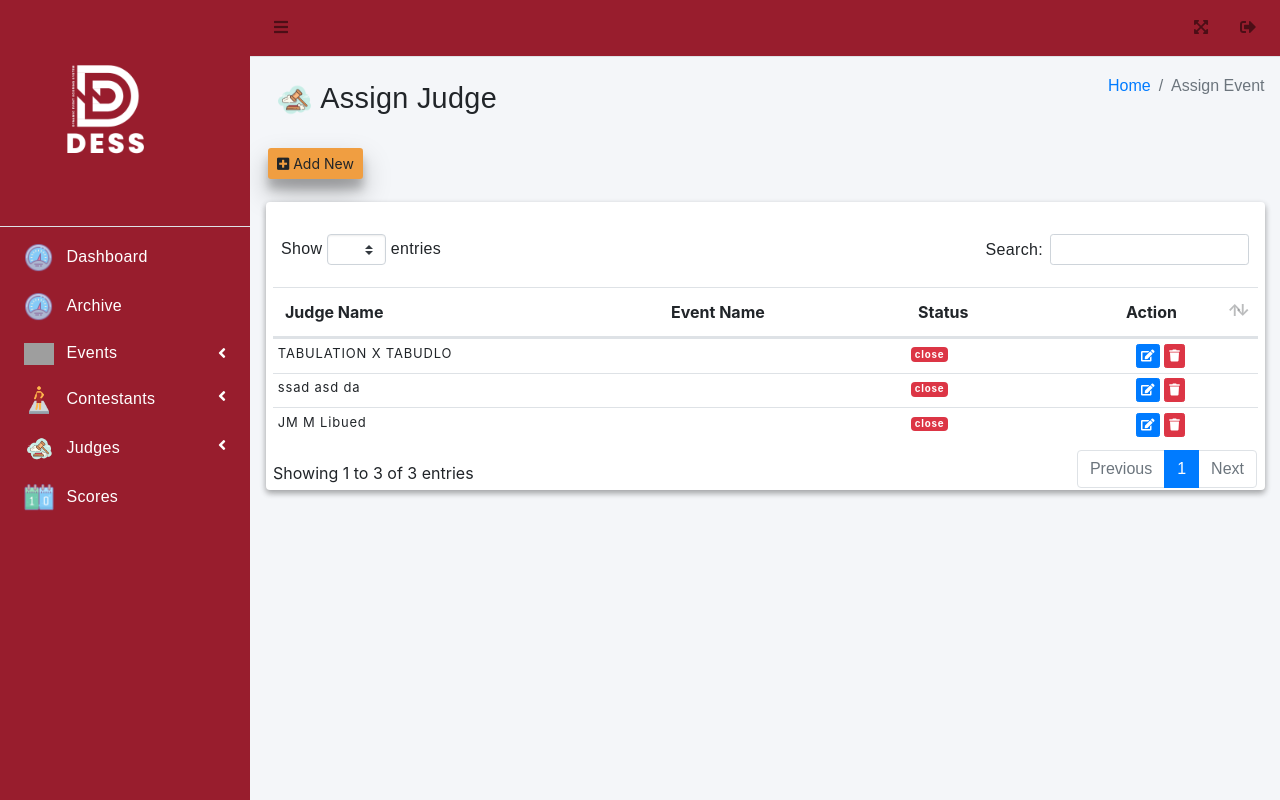
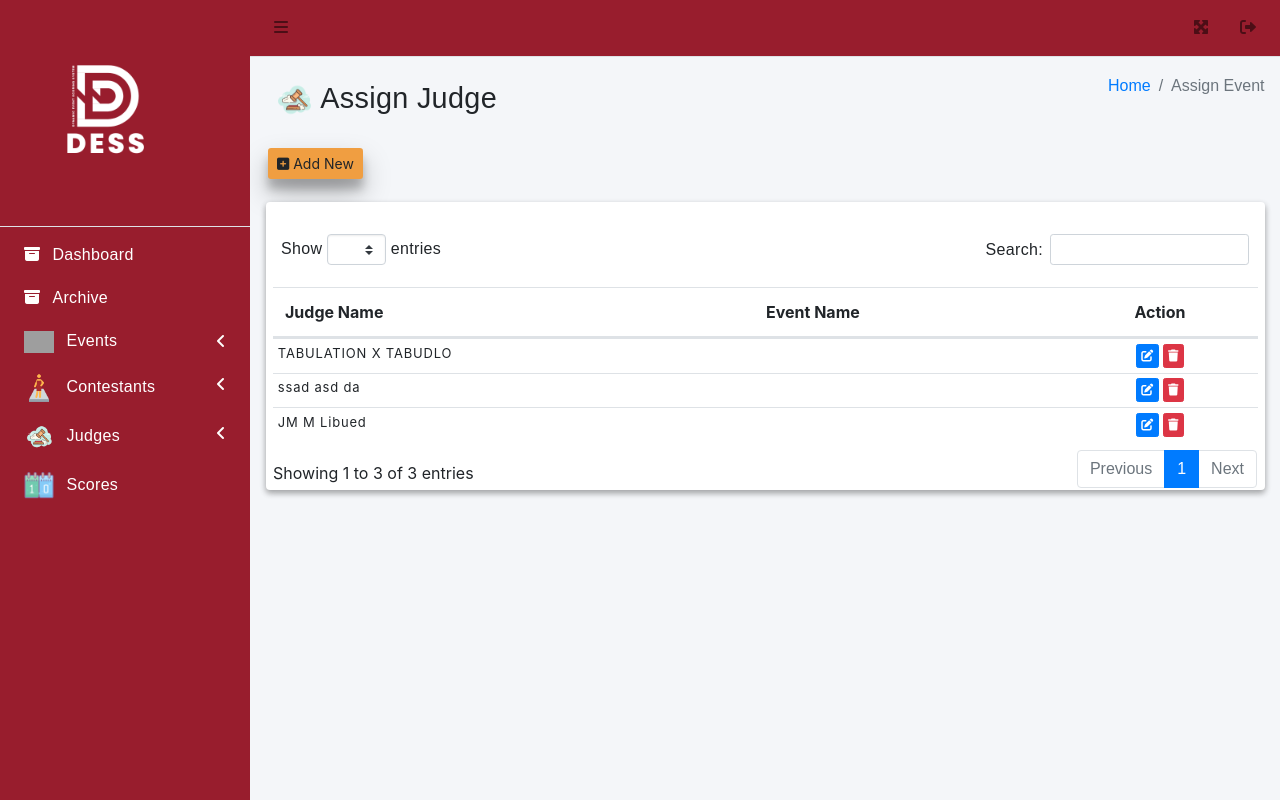
Before and after one commit to skyvstigreo/event-scoring-system, a PHP site: page /admin_judgeEvent.php in a window 1280 px wide. Run offline with PHP 8.4, Linux system fonts and the light colour scheme; data comes from the database, SQL or seed files in the repository; some libraries are stand-ins or nearby versions; grey boxes are pictures that could not be loaded.

Commit message:
adjustments on judge

```diff
--- a/admin_judgeEvent.php
+++ b/admin_judgeEvent.php
@@ -32,7 +32,7 @@ include 'header/admin.php'; ?>
                      <tr>
                         <th>Judge Name</th>
                         <th>Event Name</th>
-                        <th>Status</th>
+
                         <th class="text-center">Action</th>
                      </tr>
                   </thead>
@@ -54,7 +54,7 @@ include 'header/admin.php'; ?>
    </section>
 </div>
 </div>
-<div id="delete" class="modal animated rubberBand delete-modal" role="dialog">
+<!-- <div id="delete" class="modal animated rubberBand delete-modal" role="dialog">
    <div class="modal-dialog modal-dialog-centered">
       <div class="modal-content">
          <div class="modal-body text-center">
@@ -67,8 +67,8 @@ include 'header/admin.php'; ?>
          </div>
       </div>
    </div>
-</div>
-<div id="edit" class="modal animated rubberBand delete-modal" role="dialog">
+</div> -->
+<!-- <div id="edit" class="modal animated rubberBand delete-modal" role="dialog">
    <div class="modal-dialog modal-dialog-centered modal-md">
       <div class="modal-content">
          <div class="modal-body text-center">
@@ -105,7 +105,7 @@ include 'header/admin.php'; ?>
                      </div>
                   </div>
                </div>
-               <!-- /.card-body -->
+
                <div class="card-footer">
                   <a href="#" class="btn btn-cancel" data-dismiss="modal">Cancel</a>
                   <button type="submit" class="btn btn-save">Save Changes</button>
@@ -114,7 +114,7 @@ include 'header/admin.php'; ?>
          </div>
       </div>
    </div>
-</div>
+</div> -->
 <div id="user_modal" class="modal animated rubberBand delete-modal" role="dialog">
    <div class="modal-dialog modal-dialog-centered modal-md">
       <div class="modal-content">
@@ -150,18 +150,18 @@ include 'header/admin.php'; ?>
                                  <select class="form-control" id="event_id" name="event_id" style="cursor: pointer;" required>
                                     <option value="">--- Select Event---</option>
                                     <?php
-                                    $query = "SELECT * FROM table_event";
-                                    $statement = $connect->prepare($query);
-                                    $statement->execute();
-                                    $result = $statement->fetchAll();
-                                    foreach ($result as $row) {
-                                       echo '<option value="' . $row["event_id"] . '">' . $row["event_name"] . '</option>';
-                                    }
+                                    // $query = "SELECT * FROM table_event";
+                                    // $statement = $connect->prepare($query);
+                                    // $statement->execute();
+                                    // $result = $statement->fetchAll();
+                                    // foreach ($result as $row) {
+                                    //    echo '<option value="' . $row["event_id"] . '">' . $row["event_name"] . '</option>';
+                                    // }
                                     ?>
                                  </select>
                               </div>
                            </div>
-                           <div class="col-md-12">
+                           <!-- <div class="col-md-12">
                               <div class="form-group">
                                  <label class="float-left">Status</label>
                                  <select class="form-control" name="status" id="status" required>
@@ -169,7 +169,7 @@ include 'header/admin.php'; ?>
                                     <option value="0">Close</option>
                                  </select>
                               </div>
-                           </div>
+                           </div> -->
                         </div>
                      </div>
                   </div>
--- a/fetch/setup_judge_fetch.php
+++ b/fetch/setup_judge_fetch.php
@@ -41,16 +41,9 @@ $data = array();
 $filtered_rows = $statement->rowCount();
 
 foreach ($result as $row) {
-    if (($row['status']) == 0) {
-        $status = '<td><span class="badge bg-danger">close</span></td>';
-    } else {
-        $status = '<td><span class="badge bg-success">Open</span></td>';
-    }
-
     $sub_array = array();
     $sub_array[] = $row['first_name'] . " " . $row['middle_name'] . " " . $row['last_name'];
     $sub_array[] = $row['event_name'];
-    $sub_array[] = $status;
     $sub_array[] = '<center><button type="button" name="update" id="' . $row["user_id"] . '" class="btn btn-primary btn-xs update" data-toggle="tooltip" data-placement="bottom" title="Edit Category"><i class="fa fa-edit"></i></button> <button type="button" name="delete" id="' . $row["user_id"] . '" class="btn btn-danger btn-xs delete" data-toggle="tooltip" data-placement="bottom" title="Remove User"><i class="fa fa-trash"></i></button>';
     $data[] = $sub_array;
 }
--- a/header/admin.php
+++ b/header/admin.php
@@ -11,6 +11,7 @@
    <link rel="stylesheet" href="asset/css/style.css">
    <link rel="stylesheet" href="asset/tables/datatables-bs4/css/dataTables.bootstrap4.min.css">
    <link rel="icon" href="asset/img/Logo.ico" type="image/x-icon" />
+   <link rel="stylesheet" href="https://cdnjs.cloudflare.com/ajax/libs/font-awesome/6.2.1/css/all.min.css" integrity="sha512-MV7K8+y+gLIBoVD59lQIYicR65iaqukzvf/nwasF0nqhPay5w/9lJmVM2hMDcnK1OnMGCdVK+iQrJ7lzPJQd1w==" crossorigin="anonymous" referrerpolicy="no-referrer" />
 
 
 
@@ -34,11 +35,7 @@
             </li>
          </ul>
          <ul class="navbar-nav ml-auto">
-            <!-- <li class="nav-item">
-               <a class="nav-link" href="#" role="button">
-                  <img src="asset/img/avatar.png" class="img-circle" alt="User Image" width="40" style="margin-top: -8px;">
-               </a>
-            </li> -->
+
             <li class="nav-item">
                <a class="nav-link" data-widget="fullscreen" href="#" role="button">
                   <i class="fas fa-expand-arrows-alt"></i>
@@ -62,7 +59,7 @@
                   data-accordion="false">
                   <li class="nav-item">
                      <a href="admin_dashboard.php" class="nav-link">
-                        <img src="asset/img/dashboard.png" width="30">
+                     <i class="fa-sharp fa-solid fa-box-archive"></i>
                         <p>
                            Dashboard
                         </p>
@@ -73,7 +70,7 @@
 
                   <li class="nav-item">
                      <a href="admin_criteriaArchive.php" class="nav-link">
-                        <img src="asset/img/dashboard.png" width="30">
+                     <i class="fa-sharp fa-solid fa-box-archive"></i>
                         <p>
                            Archive
                         </p>
```
Also changed, not shown: admin_judgeProfile.php (+11 -3 lines).
